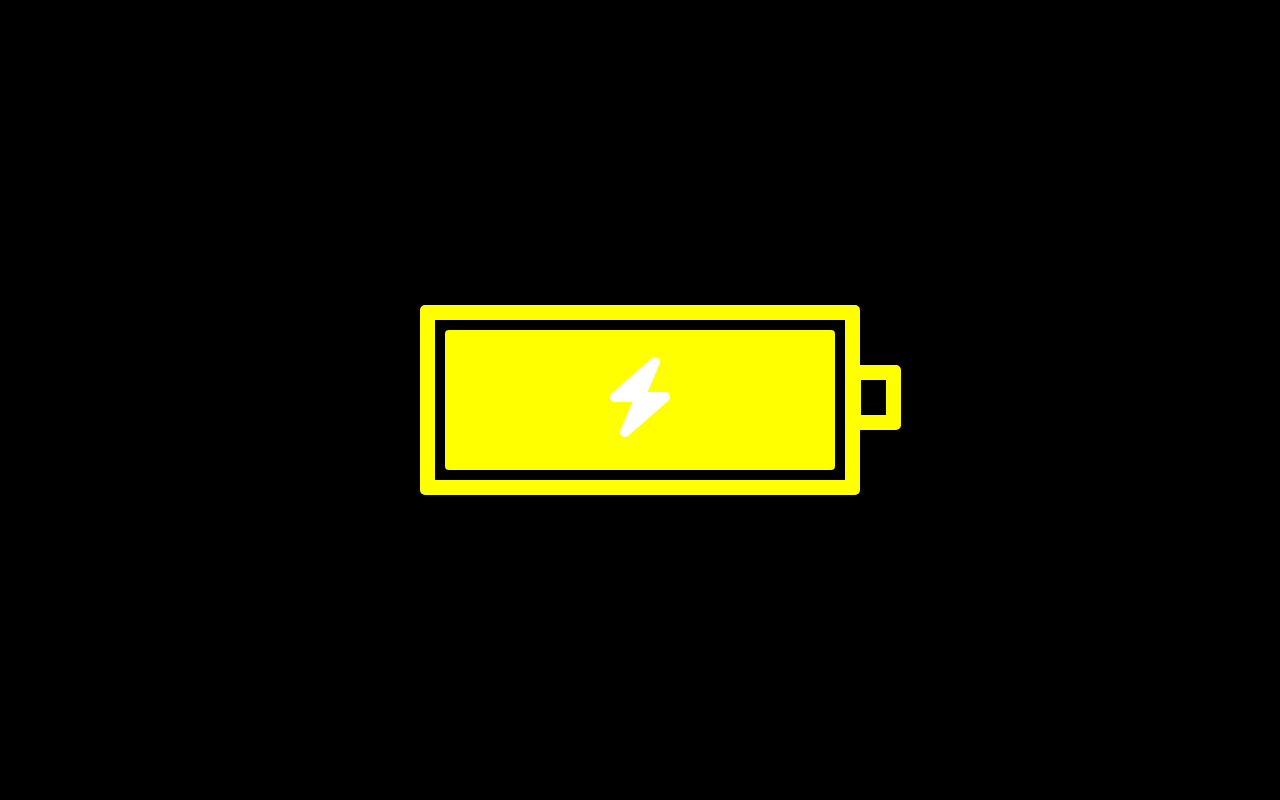
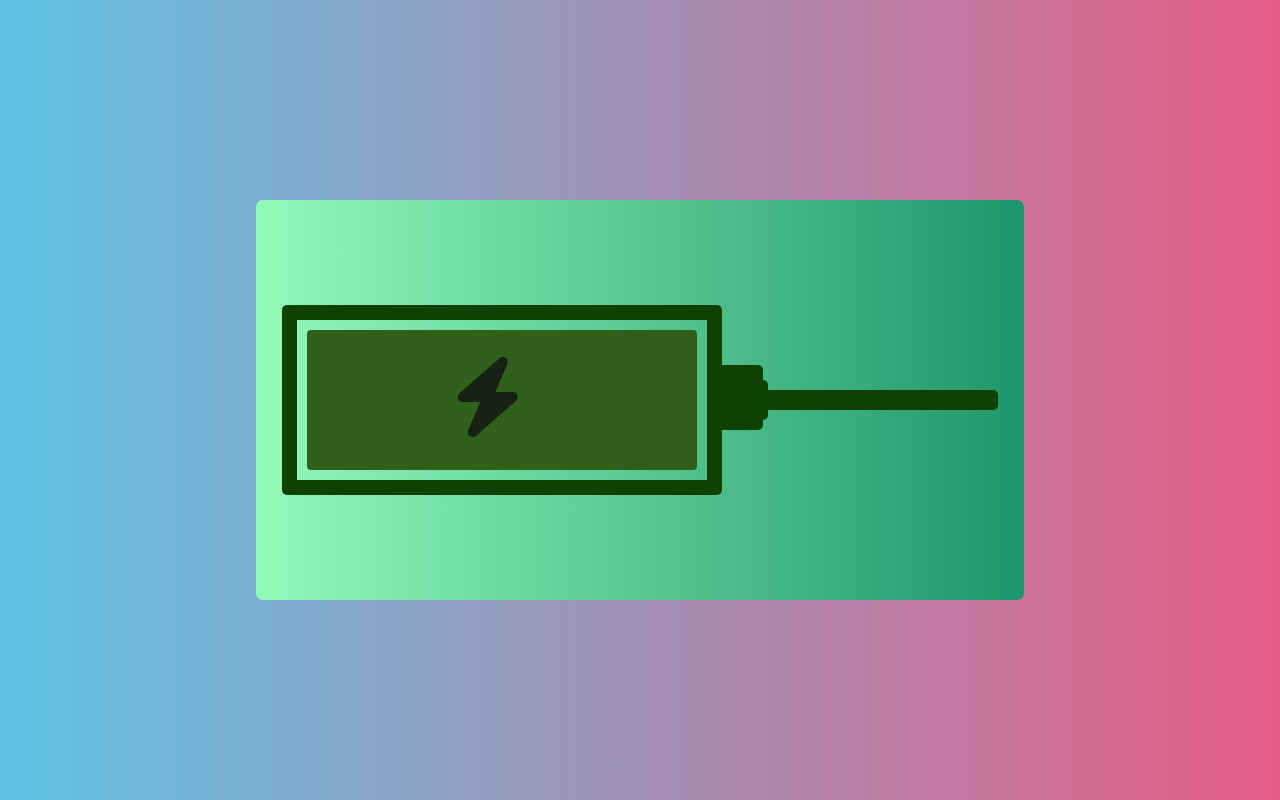
Before and after one commit to sachinkumarsain/battery-animation, a plain HTML site: page battery.html in a window 1280 px wide. Drawn offline with Linux system fonts and the light colour scheme.

Commit message:
second commit

```diff
--- a/battery.css
+++ b/battery.css
@@ -10,25 +10,45 @@
     display: flex;
     align-items: center;
     background-color: rgb(0, 0, 0);
+    background: #E55D87;  /* fallback for old browsers */
+background: -webkit-linear-gradient(to right, #5FC3E4, #E55D87);  /* Chrome 10-25, Safari 5.1-6 */
+background: linear-gradient(to right, #5FC3E4, #E55D87); /* W3C, IE 10+/ Edge, Firefox 16+, Chrome 26+, Opera 12+, Safari 7+ */
+
 }
 
 .batterybox {
     width: 60%;
     height: 400px;
+    border-radius: 7px;
 
     display: flex;
     align-items: center;
-    justify-content: center;
+    justify-content: space-evenly;
+    background: #1D976C;  /* fallback for old browsers */
+background: -webkit-linear-gradient(to right, #93F9B9, #1D976C);  /* Chrome 10-25, Safari 5.1-6 */
+background: linear-gradient(to right, #93F9B9, #1D976C); /* W3C, IE 10+/ Edge, Firefox 16+, Chrome 26+, Opera 12+, Safari 7+ */
+
 
 }
 
 .battery {
-    border: 15px solid yellow;
+    border: 15px solid rgb(15, 65, 2);
     width: 440px;
     height: 190px;
     position: relative;
     padding: 10px;
     border-radius: 5px;
+    animation: charge 0.8s 6s 10;
+    transition: all0 0.2 ease;
+    flex-direction: column;
+
+
+}
+@keyframes charge{
+    0%{transform: scale(); }
+    50%{transform:  scale(1.0); }
+    100%{transform:  scale(0); }
+
 }
 
 .battery::before {
@@ -38,15 +58,22 @@
     right: -56px;
     width: 25px;
     height: 35px;
-    border: 15px solid yellow;
+    border: 15px solid  rgb(15, 65, 2);
     border-radius: 5px;
+    animation: dibi 0.5 7s forwards;
+
+
+}
+@keyframes dibi{
+    0%{background-color: #1D976C;}
+    100%{background-color: rgb(48, 97, 26) ;}
 }
 
 .pin {
     width: 100%;
     height:100%;
     animation: charging 4s linear ;
-    background-color: yellow;
+    background-color: rgb(48, 97, 26);
     border-radius: 4px;
     z-index: 1;
     align-items: center;
@@ -61,16 +88,45 @@
 }
 
 .icon{
-    width: 40%px;
+    position: fixed;
+    left: 38%;
     z-index:2;
     font-size: 80px;
     border-radius: 0px;
-    animation: full 1s 4s linear ;
+    opacity: 0;
+    color: rgb(23, 34, 21);;
+    animation: full 0.5s 4s linear forwards ;
 }
 @keyframes full{
-    0%{font-size: 0px; color: yellow;}
-    100%{font-size: 80px; color: white;}
+    0%{opacity: 0;}
+    100%{opacity: 1;}
+
 }
-i{
-    color: white;
+.cable{
+    width: 250px;
+    height: 20px;
+    background-color: rgb(15, 65, 2) ;
+    position: relative;
+    border-radius: 5px;
+    animation: on 0.5s 5s forwards ;
+    opacity: 1;
 }
+.cable:before{
+    content: "";
+    position: absolute;
+    border-radius: 5px;
+    bottom: -10px;
+    left: -30px;
+    width: 50px;
+    height: 40px;
+    background-color:  rgb(15, 65, 2);
+
+}
+@keyframes on{
+    0%{
+        opacity: 1;
+    }
+    100%{
+        opacity: 0;
+    }
+}
--- a/battery.html
+++ b/battery.html
@@ -19,7 +19,9 @@
                 <div class="pin">
                     <div class="icon"><i class="fa-solid fa-bolt"></i></div>
                 </div>
+
             </div>
+            <div class="cable"></div>
         </div>
     </div>
 </body>
```
